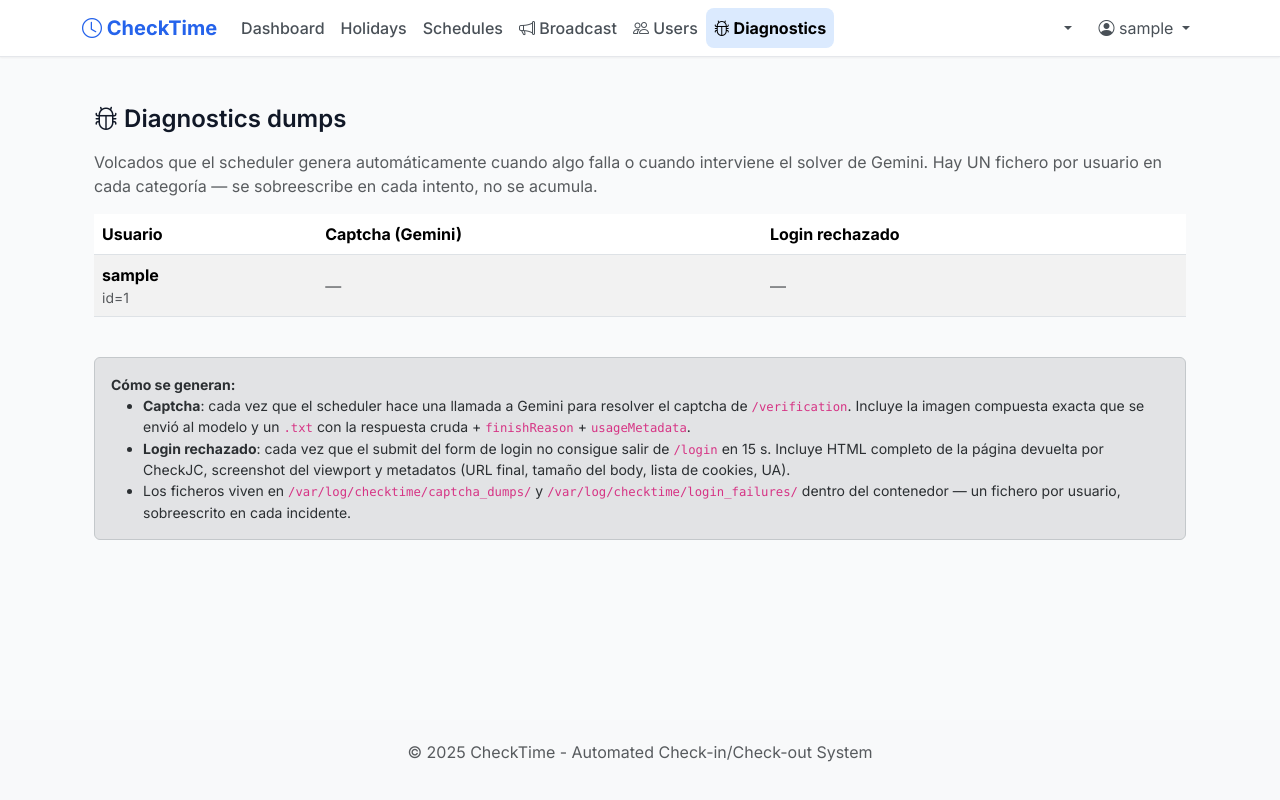
After one commit to Gonzalez8/checktime, a Flask app: page /admin/diagnostics in a window 1280 px wide. The commit adds this page. Run offline with Flask 3, Linux system fonts and the light colour scheme; a user stored in the database is signed in; tables that the repository leaves empty hold one stand-in row (values such as "Sample post"); parts of the project's set-up code (start-up, migrations or seed data) failed here and were passed over; some libraries are stand-ins or nearby versions.

Commit message:
feat: admin UI to browse per-user diagnostic dumps
New /admin/diagnostics page lists every CheckTime user with their
available dump artifacts inline:

- Captcha section (composite image + metadata .txt)
- Login failure section (HTML source + screenshot + metadata .txt)

Browsing replaces the previous workflow of `docker exec` + `docker cp`.
PNGs render as thumbnails directly in the table.

Security:
- admin_required + login_required
- _DIAG_CATEGORIES is a strict whitelist (category -> allowed exts)
- usernames sanitized with the same regex the dumpers use when writing
- HTML dumps served as text/plain so any embedded script in the page
  CheckJC returned cannot execute under our origin
- Files only read from the two fixed directories under /var/log/checktime

Nav link added to base.html under "Diagnostics" (bi-bug icon),
admin-only. The active-class logic for the existing Admin Users link
was tightened so opening Diagnostics doesn't keep Users highlighted.

```diff
--- a/src/checktime/web/routes/admin.py
+++ b/src/checktime/web/routes/admin.py
@@ -7,14 +7,39 @@ recover their account via Telegram).
 """
 
 import logging
+import os
+import re
 from functools import wraps
 
-from flask import Blueprint, abort, flash, redirect, render_template, request, session, url_for
+from flask import (
+    Blueprint, abort, flash, redirect, render_template, request,
+    send_file, session, url_for,
+)
 from flask_login import current_user, login_required
 
 from checktime.shared.services.user_manager import UserManager
 from checktime.utils.telegram import TelegramClient
 from checktime.web.translations import get_translation
+
+
+# Where the scheduler writes the per-user diagnostic dumps. Kept in sync
+# with the paths used in checker.py and captcha_solver.py — change one,
+# change both.
+_CAPTCHA_DUMP_DIR = "/var/log/checktime/captcha_dumps"
+_LOGIN_FAILURE_DIR = "/var/log/checktime/login_failures"
+
+# Whitelist of category -> set of allowed extensions. Anything outside
+# this map is rejected with a 404 in diagnostics_file().
+_DIAG_CATEGORIES = {
+    "captcha": {
+        "dir": _CAPTCHA_DUMP_DIR,
+        "exts": {"png", "txt"},
+    },
+    "login_failure": {
+        "dir": _LOGIN_FAILURE_DIR,
+        "exts": {"html", "png", "txt"},
+    },
+}
 
 
 logger = logging.getLogger(__name__)
@@ -172,3 +197,89 @@ def reset_user_password(user_id):
         temporary_password=temporary_password,
         target_user=user,
     )
+
+
+def _safe_username(raw):
+    """Same sanitization the dumpers apply when they write the file."""
+    return re.sub(r"[^A-Za-z0-9._-]", "_", raw or "")
+
+
+@admin_bp.route("/diagnostics")
+@login_required
+@admin_required
+def diagnostics():
+    """List all users with their available diagnostic dump artifacts.
+
+    Reads the two on-disk directories (`captcha_dumps`, `login_failures`)
+    and pairs whatever exists with the CheckTime users in the DB. Users
+    with no dumps still appear so the operator knows the absence is
+    real, not a miss.
+    """
+    user_manager = UserManager()
+    rows = []
+    for user in user_manager.list_users():
+        safe = _safe_username(user.username)
+        cap_png = os.path.join(_CAPTCHA_DUMP_DIR, f"{safe}.png")
+        cap_txt = os.path.join(_CAPTCHA_DUMP_DIR, f"{safe}.txt")
+        log_png = os.path.join(_LOGIN_FAILURE_DIR, f"{safe}.png")
+        log_txt = os.path.join(_LOGIN_FAILURE_DIR, f"{safe}.txt")
+        log_html = os.path.join(_LOGIN_FAILURE_DIR, f"{safe}.html")
+
+        def _mtime(path):
+            try:
+                return os.path.getmtime(path)
+            except Exception:
+                return None
+
+        rows.append({
+            "username": user.username,
+            "user_id": user.id,
+            "captcha": {
+                "png": os.path.exists(cap_png),
+                "txt": os.path.exists(cap_txt),
+                "mtime": _mtime(cap_png) or _mtime(cap_txt),
+            },
+            "login_failure": {
+                "html": os.path.exists(log_html),
+                "png": os.path.exists(log_png),
+                "txt": os.path.exists(log_txt),
+                "mtime": _mtime(log_png) or _mtime(log_html) or _mtime(log_txt),
+            },
+        })
+    return render_template("admin/diagnostics.html", rows=rows)
+
+
+@admin_bp.route("/diagnostics/file/<category>/<username>.<ext>")
+@login_required
+@admin_required
+def diagnostics_file(category, username, ext):
+    """Serve a single diagnostic dump file.
+
+    Strict whitelisting:
+    - category must be one of `_DIAG_CATEGORIES`
+    - ext must be in the category's allowed set
+    - username is regex-sanitized to the same set used by the dumpers,
+      so no '..' / '/' / NUL bytes survive
+    - file is only read from the category's fixed directory
+
+    HTML is served as text/plain on purpose so any embedded scripts in
+    the dumped CheckJC page do NOT execute under our origin. The
+    operator can still read the markup.
+    """
+    spec = _DIAG_CATEGORIES.get(category)
+    if not spec or ext not in spec["exts"]:
+        abort(404)
+    safe = _safe_username(username)
+    if not safe:
+        abort(404)
+    path = os.path.join(spec["dir"], f"{safe}.{ext}")
+    if not os.path.isfile(path):
+        abort(404)
+    mime = {
+        "png": "image/png",
+        "txt": "text/plain; charset=utf-8",
+        # HTML on purpose served as plain so the dumped page can't run
+        # scripts in our origin.
+        "html": "text/plain; charset=utf-8",
+    }[ext]
+    return send_file(path, mimetype=mime, as_attachment=False, max_age=0)
--- /dev/null
+++ b/src/checktime/web/templates/admin/diagnostics.html
@@ -0,0 +1,114 @@
+{% extends "base.html" %}
+
+{% block title %}Diagnostics - {{ super() }}{% endblock %}
+
+{% block content %}
+<div class="container my-4">
+    <div class="d-flex justify-content-between align-items-center mb-3">
+        <h2 class="mb-0"><i class="bi bi-bug"></i> Diagnostics dumps</h2>
+    </div>
+    <p class="text-muted">
+        Volcados que el scheduler genera automáticamente cuando algo falla
+        o cuando interviene el solver de Gemini. Hay UN fichero por usuario
+        en cada categoría — se sobreescribe en cada intento, no se acumula.
+    </p>
+
+    {% if not rows %}
+        <div class="alert alert-info">No hay usuarios registrados.</div>
+    {% else %}
+        <div class="table-responsive">
+            <table class="table table-striped align-middle">
+                <thead>
+                    <tr>
+                        <th>Usuario</th>
+                        <th>Captcha (Gemini)</th>
+                        <th>Login rechazado</th>
+                    </tr>
+                </thead>
+                <tbody>
+                    {% for row in rows %}
+                    <tr>
+                        <td>
+                            <strong>{{ row.username }}</strong>
+                            <div class="text-muted small">id={{ row.user_id }}</div>
+                        </td>
+                        <td>
+                            {% if row.captcha.png or row.captcha.txt %}
+                                <div class="small text-muted mb-1">
+                                    {% if row.captcha.mtime %}
+                                        Último: {{ row.captcha.mtime | int }} (epoch)
+                                    {% endif %}
+                                </div>
+                                {% if row.captcha.png %}
+                                    <a href="{{ url_for('admin.diagnostics_file', category='captcha', username=row.username, ext='png') }}"
+                                       target="_blank" class="d-inline-block me-2">
+                                        <img src="{{ url_for('admin.diagnostics_file', category='captcha', username=row.username, ext='png') }}"
+                                             alt="captcha {{ row.username }}"
+                                             style="max-width: 220px; max-height: 110px; border: 1px solid #ddd;">
+                                    </a>
+                                {% endif %}
+                                <div class="mt-1">
+                                    {% if row.captcha.txt %}
+                                        <a class="btn btn-sm btn-outline-primary"
+                                           href="{{ url_for('admin.diagnostics_file', category='captcha', username=row.username, ext='txt') }}"
+                                           target="_blank">
+                                            <i class="bi bi-file-text"></i> Ver metadatos
+                                        </a>
+                                    {% endif %}
+                                </div>
+                            {% else %}
+                                <span class="text-muted">—</span>
+                            {% endif %}
+                        </td>
+                        <td>
+                            {% if row.login_failure.png or row.login_failure.html or row.login_failure.txt %}
+                                <div class="small text-muted mb-1">
+                                    {% if row.login_failure.mtime %}
+                                        Último: {{ row.login_failure.mtime | int }} (epoch)
+                                    {% endif %}
+                                </div>
+                                {% if row.login_failure.png %}
+                                    <a href="{{ url_for('admin.diagnostics_file', category='login_failure', username=row.username, ext='png') }}"
+                                       target="_blank" class="d-inline-block me-2">
+                                        <img src="{{ url_for('admin.diagnostics_file', category='login_failure', username=row.username, ext='png') }}"
+                                             alt="login failure {{ row.username }}"
+                                             style="max-width: 220px; max-height: 110px; border: 1px solid #ddd;">
+                                    </a>
+                                {% endif %}
+                                <div class="mt-1 d-flex flex-wrap gap-2">
+                                    {% if row.login_failure.html %}
+                                        <a class="btn btn-sm btn-outline-primary"
+                                           href="{{ url_for('admin.diagnostics_file', category='login_failure', username=row.username, ext='html') }}"
+                                           target="_blank">
+                                            <i class="bi bi-code"></i> Ver HTML (source)
+                                        </a>
+                                    {% endif %}
+                                    {% if row.login_failure.txt %}
+                                        <a class="btn btn-sm btn-outline-primary"
+                                           href="{{ url_for('admin.diagnostics_file', category='login_failure', username=row.username, ext='txt') }}"
+                                           target="_blank">
+                                            <i class="bi bi-file-text"></i> Ver metadatos
+                                        </a>
+                                    {% endif %}
+                                </div>
+                            {% else %}
+                                <span class="text-muted">—</span>
+                            {% endif %}
+                        </td>
+                    </tr>
+                    {% endfor %}
+                </tbody>
+            </table>
+        </div>
+    {% endif %}
+
+    <div class="alert alert-secondary small mt-4">
+        <strong>Cómo se generan:</strong>
+        <ul class="mb-0">
+            <li><strong>Captcha</strong>: cada vez que el scheduler hace una llamada a Gemini para resolver el captcha de <code>/verification</code>. Incluye la imagen compuesta exacta que se envió al modelo y un <code>.txt</code> con la respuesta cruda + <code>finishReason</code> + <code>usageMetadata</code>.</li>
+            <li><strong>Login rechazado</strong>: cada vez que el submit del form de login no consigue salir de <code>/login</code> en 15 s. Incluye HTML completo de la página devuelta por CheckJC, screenshot del viewport y metadatos (URL final, tamaño del body, lista de cookies, UA).</li>
+            <li>Los ficheros viven en <code>/var/log/checktime/captcha_dumps/</code> y <code>/var/log/checktime/login_failures/</code> dentro del contenedor — un fichero por usuario, sobreescrito en cada incidente.</li>
+        </ul>
+    </div>
+</div>
+{% endblock %}
--- a/src/checktime/web/templates/base.html
+++ b/src/checktime/web/templates/base.html
@@ -98,9 +98,15 @@
                         </a>
                     </li>
                     <li class="nav-item">
-                        <a class="nav-link nav-link-modern {% if request.endpoint and request.endpoint.startswith('admin.') and request.endpoint != 'admin.broadcast' %}active{% endif %}"
+                        <a class="nav-link nav-link-modern {% if request.endpoint in ('admin.users', 'admin.delete_user', 'admin.reset_user_password') %}active{% endif %}"
                            href="{{ url_for('admin.users') }}">
                             <i class="bi bi-people"></i> {{ _('admin_users') }}
+                        </a>
+                    </li>
+                    <li class="nav-item">
+                        <a class="nav-link nav-link-modern {% if request.endpoint and request.endpoint.startswith('admin.diagnostics') %}active{% endif %}"
+                           href="{{ url_for('admin.diagnostics') }}">
+                            <i class="bi bi-bug"></i> Diagnostics
                         </a>
                     </li>
                     {% endif %}
```
